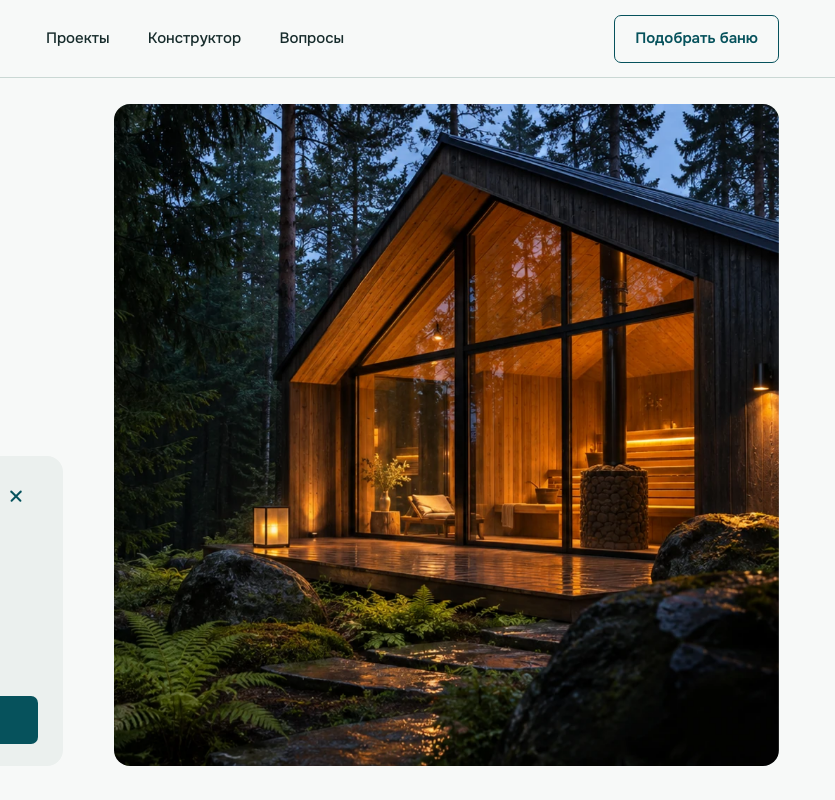
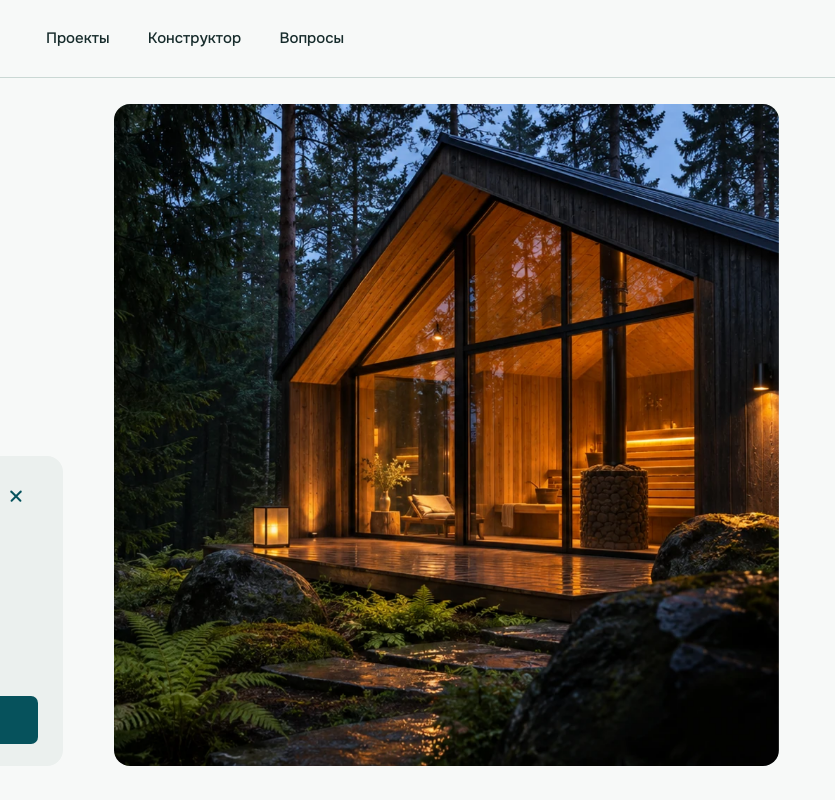
Before and after one commit to wirerysource570-ship-it/tihiy-par, a plain HTML site: page index.html in a window 1280 px wide. Shown: the top 800 px of the page, 445-1280 px from the left. Drawn offline with Linux system fonts and the light colour scheme.

Commit message:
Remove quiz button from header

```diff
--- a/index.html
+++ b/index.html
@@ -30,7 +30,6 @@
       <nav id="navigation" class="navigation" aria-label="Основное меню">
         <a href="#catalog">Проекты</a><a href="#builder">Конструктор</a><a href="#faq">Вопросы</a>
       </nav>
-      <button class="button button-line header-pick" type="button" data-quiz>Подобрать баню</button>
     </div>
   </header>
   <main id="top" tabindex="-1">
--- a/styles.css
+++ b/styles.css
@@ -38,7 +38,6 @@ img { max-width: 100%; display: block; }
 .navigation { display: flex; align-items: center; gap: clamp(20px, 3vw, 48px); font-size: .94rem; font-weight: 500; }
 .navigation a, .footer a, .text-button { text-underline-offset: 5px; }
 .navigation a:hover, .footer a:hover, .text-button:hover { text-decoration: underline; }
-.header-pick { justify-self: end; }
 .menu-toggle { display: none; }
 
 .button { display: inline-flex; min-height: 48px; justify-content: center; align-items: center; padding: 10px 20px; border: 1px solid transparent; border-radius: 7px; text-align: center; font-size: .94rem; font-weight: 600; line-height: 1.3; transition: background .2s, color .2s, transform .21s var(--ease); }
@@ -204,7 +203,6 @@ dialog::backdrop { background: #102726a8; }
   .navigation.open { display: flex; }
   .navigation a { display: flex; align-items: center; min-height: 48px; padding: 5px 8px; }
   .menu-toggle { display: block; border: 0; background: transparent; color: var(--accent); padding: 8px 0 8px 8px; min-height: 44px; font-weight: 600; }
-  .header-pick { display: none; }
   .hero-inner { grid-template-columns: 1fr; grid-template-rows: auto; gap: 15px; padding-block: 25px 27px; }
   .hero-copy { grid-area: auto; }
   .hero-copy h1 { max-width: none; font-size: clamp(2.85rem, 11vw, 4.1rem); margin-bottom: 9px; text-wrap: initial; }
```
